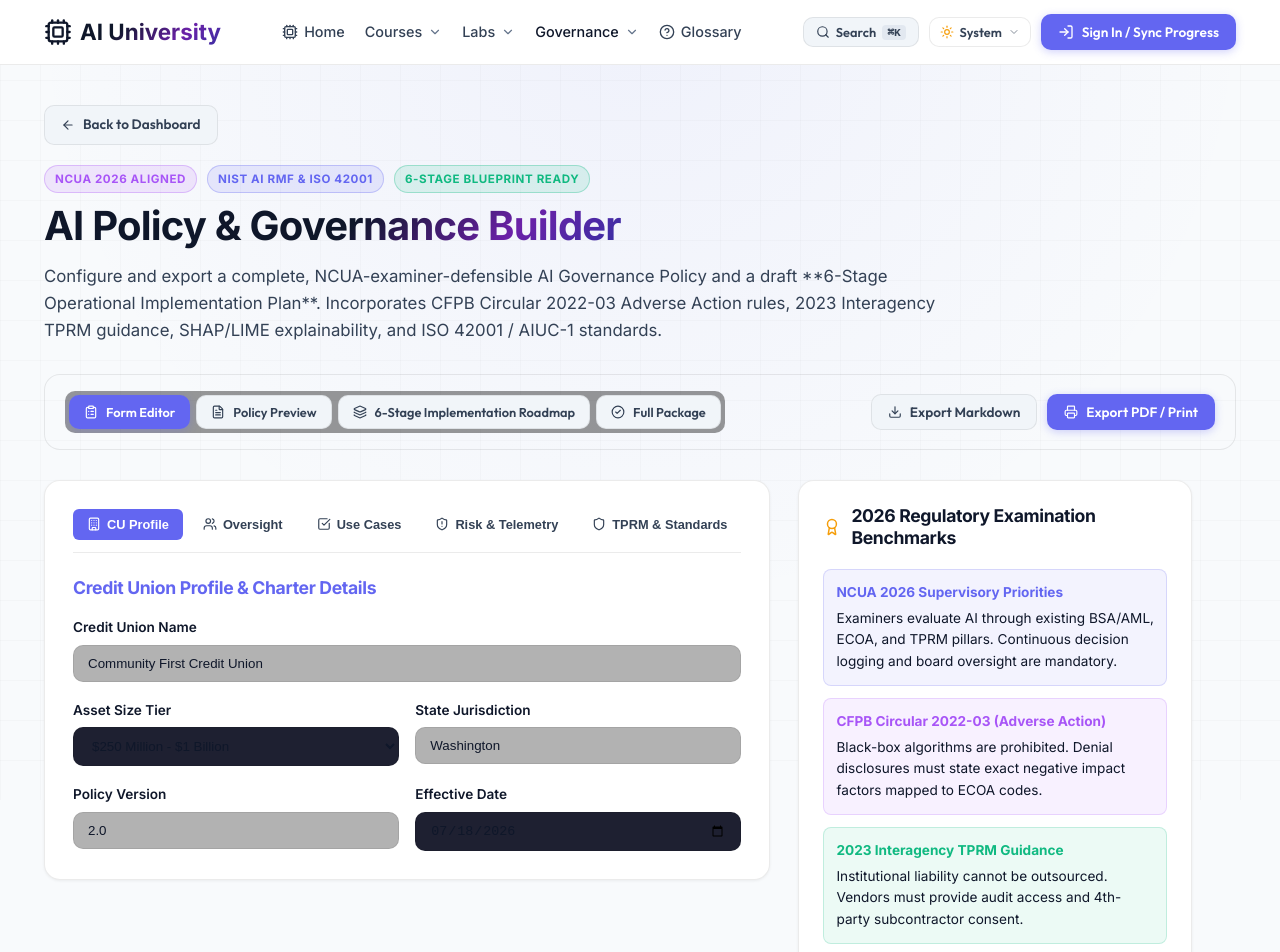
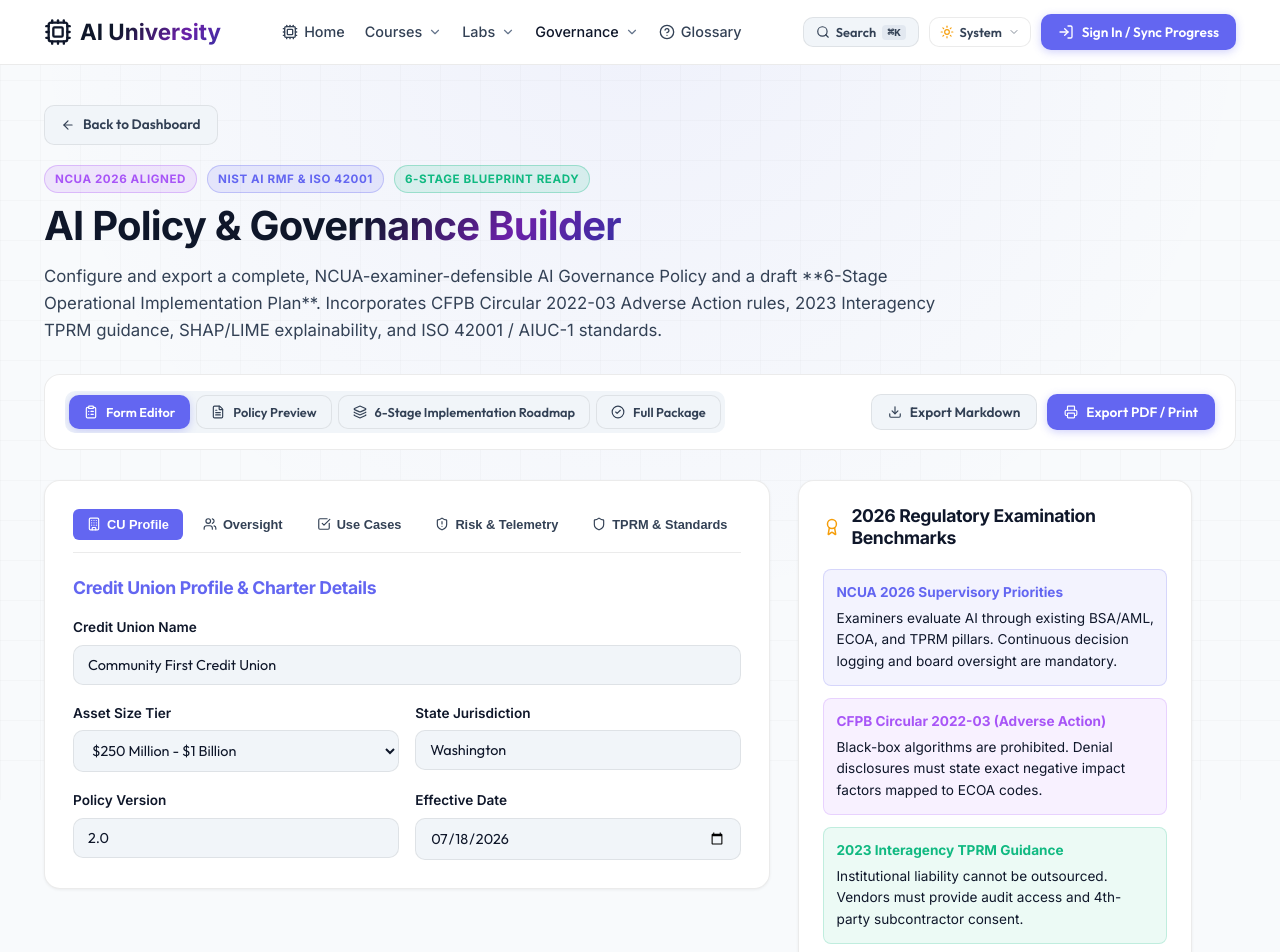
Before and after one commit to cilleyperson/ai-edu, a Next.js app: page /policy-builder in a window 1280 px wide. Shown: the top 952 px of the page. Built offline with nearby package versions, Linux system fonts and the light colour scheme.

Commit message:
fix(ui): refactor Policy Builder inputs, selects, toast alerts, and interactive tools for light mode theme compatibility

```diff
--- a/src/app/agent-studio/page.tsx
+++ b/src/app/agent-studio/page.tsx
@@ -336,13 +336,13 @@ function getAutoLoanRate() {
               </h3>
             </div>
 
-            <div style={{ padding: "16px 20px", borderBottom: "1px solid var(--border-color)", backgroundColor: "rgba(0,0,0,0.3)" }}>
+            <div style={{ padding: "16px 20px", borderBottom: "1px solid var(--border-color)", backgroundColor: "var(--surface-hover)" }}>
               <p style={{ margin: 0, fontSize: "0.9rem", color: "var(--text-secondary)", fontFamily: "monospace" }}>
                 <strong style={{ color: "var(--text-primary)" }}>{currentMission.taskPrompt}</strong>
               </p>
             </div>
 
-            <div style={{ flex: 1, padding: "20px", overflowY: "auto", display: "flex", flexDirection: "column", gap: "16px", backgroundColor: "rgba(0,0,0,0.15)" }}>
+            <div style={{ flex: 1, padding: "20px", overflowY: "auto", display: "flex", flexDirection: "column", gap: "16px", backgroundColor: "var(--surface-card)" }}>
               {trace.map((step, idx) => (
                 <div key={idx} className="animate-fade-in-up" style={{ display: "flex", gap: "12px" }}>
                   <div style={{ marginTop: "2px" }}>
--- a/src/app/globals.css
+++ b/src/app/globals.css
@@ -289,22 +289,26 @@ h4 { font-size: 1.2rem; }
   margin-bottom: 6px;
 }
 
-.form-input, .form-textarea, .form-select {
-  width: 100%;
-  padding: 10px 14px;
+input, select, textarea, .form-input, .form-textarea, .form-select {
+  font-family: var(--font-sans);
+  color: var(--text-primary);
   background-color: var(--surface-hover);
   border: 1px solid var(--border-color);
   border-radius: var(--radius-md);
-  color: var(--text-primary);
-  font-family: var(--font-sans);
+  padding: 10px 14px;
   font-size: 0.9rem;
   transition: var(--transition-fast);
 }
 
-.form-input:focus, .form-textarea:focus, .form-select:focus {
+input:focus, select:focus, textarea:focus, .form-input:focus, .form-textarea:focus, .form-select:focus {
   outline: none;
   border-color: var(--primary);
   box-shadow: 0 0 0 3px var(--primary-glow);
+}
+
+html[data-theme="light"] select option {
+  background-color: #ffffff;
+  color: #0f172a;
 }
 
 /* Header & Nav */
--- a/src/app/pipeline/page.tsx
+++ b/src/app/pipeline/page.tsx
@@ -201,7 +201,7 @@ export default function PipelineBuilder() {
           {/* Builder Canvas */}
           <div style={{ display: "flex", flexDirection: "column", gap: "24px" }}>
 
-            <div className="card" style={{ minHeight: "400px", padding: "30px", backgroundColor: "rgba(0,0,0,0.2)", border: "1px solid var(--border-color)", display: "flex", flexDirection: "column" }}>
+            <div className="card" style={{ minHeight: "400px", padding: "30px", backgroundColor: "var(--surface-card)", border: "1px solid var(--border-color)", display: "flex", flexDirection: "column" }}>
               <div style={{ display: "flex", justifyContent: "space-between", alignItems: "center", marginBottom: "24px", borderBottom: "1px solid rgba(255,255,255,0.05)", paddingBottom: "16px" }}>
                 <h3 style={{ margin: 0, fontSize: "1.1rem" }}>Canvas</h3>
                 <button
@@ -301,7 +301,7 @@ export default function PipelineBuilder() {
                   </div>
                 </div>
 
-                <div style={{ backgroundColor: "rgba(0,0,0,0.2)", borderRadius: "var(--radius-md)", padding: "16px" }}>
+                <div style={{ backgroundColor: "var(--surface-hover)", borderRadius: "var(--radius-md)", padding: "16px" }}>
                   <h4 style={{ fontSize: "0.85rem", color: "var(--text-muted)", textTransform: "uppercase", marginBottom: "12px" }}>Audit Trail</h4>
                   <ul style={{ margin: 0, paddingLeft: "20px", display: "flex", flexDirection: "column", gap: "8px" }}>
                     {results.messages.map((msg, i) => (
--- a/src/app/policy-builder/page.tsx
+++ b/src/app/policy-builder/page.tsx
@@ -499,13 +499,13 @@ Operationalize continuous fair lending monitoring, model drift tracking, and sch
             gap: "16px",
             marginBottom: "30px",
             padding: "16px 20px",
-            backgroundColor: "rgba(255, 255, 255, 0.02)",
+            backgroundColor: "var(--surface-card)",
             border: "1px solid var(--border-color)",
             borderRadius: "var(--radius-lg)",
           }}
         >
           {/* Mode Switcher Buttons */}
-          <div style={{ display: "flex", gap: "6px", background: "rgba(0,0,0,0.4)", padding: "4px", borderRadius: "var(--radius-md)", overflowX: "auto" }}>
+          <div style={{ display: "flex", gap: "6px", background: "var(--surface-hover)", padding: "4px", borderRadius: "var(--radius-md)", overflowX: "auto" }}>
             <button
               onClick={() => setViewMode("edit")}
               className={`btn ${viewMode === "edit" ? "btn-primary" : "btn-secondary"}`}
@@ -614,11 +614,6 @@ Operationalize continuous fair lending monitoring, model drift tracking, and sch
                       onChange={handleInputChange}
                       style={{
                         width: "100%",
-                        padding: "10px 14px",
-                        borderRadius: "var(--radius-md)",
-                        border: "1px solid var(--border-color)",
-                        backgroundColor: "rgba(0,0,0,0.3)",
-                        color: "var(--text-primary)",
                       }}
                     />
                   </div>
@@ -632,11 +627,6 @@ Operationalize continuous fair lending monitoring, model drift tracking, and sch
                         onChange={handleInputChange}
                         style={{
                           width: "100%",
-                          padding: "10px 14px",
-                          borderRadius: "var(--radius-md)",
-                          border: "1px solid var(--border-color)",
-                          backgroundColor: "rgba(18, 21, 38, 0.95)",
-                          color: "var(--text-primary)",
                         }}
                       >
                         <option value="Under $100 Million">Under $100 Million</option>
@@ -656,11 +646,6 @@ Operationalize continuous fair lending monitoring, model drift tracking, and sch
                         onChange={handleInputChange}
                         style={{
                           width: "100%",
-                          padding: "10px 14px",
-                          borderRadius: "var(--radius-md)",
-                          border: "1px solid var(--border-color)",
-                          backgroundColor: "rgba(0,0,0,0.3)",
-                          color: "var(--text-primary)",
                         }}
                       />
                     </div>
@@ -676,11 +661,6 @@ Operationalize continuous fair lending monitoring, model drift tracking, and sch
                         onChange={handleInputChange}
                         style={{
                           width: "100%",
-                          padding: "10px 14px",
-                          borderRadius: "var(--radius-md)",
-                          border: "1px solid var(--border-color)",
-                          backgroundColor: "rgba(0,0,0,0.3)",
-                          color: "var(--text-primary)",
                         }}
                       />
                     </div>
@@ -694,11 +674,6 @@ Operationalize continuous fair lending monitoring, model drift tracking, and sch
                         onChange={handleInputChange}
                         style={{
                           width: "100%",
-                          padding: "10px 14px",
-                          borderRadius: "var(--radius-md)",
-                          border: "1px solid var(--border-color)",
-                          backgroundColor: "rgba(18, 21, 38, 0.95)",
-                          color: "var(--text-primary)",
                         }}
                       />
                     </div>
@@ -720,11 +695,6 @@ Operationalize continuous fair lending monitoring, model drift tracking, and sch
                       onChange={handleInputChange}
                       style={{
                         width: "100%",
-                        padding: "10px 14px",
-                        borderRadius: "var(--radius-md)",
-                        border: "1px solid var(--border-color)",
-                        backgroundColor: "rgba(0,0,0,0.3)",
-                        color: "var(--text-primary)",
                       }}
                     />
                   </div>
@@ -738,11 +708,6 @@ Operationalize continuous fair lending monitoring, model drift tracking, and sch
                         onChange={handleInputChange}
                         style={{
                           width: "100%",
-                          padding: "10px 14px",
-                          borderRadius: "var(--radius-md)",
-                          border: "1px solid var(--border-color)",
-                          backgroundColor: "rgba(18, 21, 38, 0.95)",
-                          color: "var(--text-primary)",
                         }}
                       >
                         <option value="Chief Risk Officer">Chief Risk Officer (CRO)</option>
@@ -761,11 +726,6 @@ Operationalize continuous fair lending monitoring, model drift tracking, and sch
                         onChange={handleInputChange}
                         style={{
                           width: "100%",
-                          padding: "10px 14px",
-                          borderRadius: "var(--radius-md)",
-                          border: "1px solid var(--border-color)",
-                          backgroundColor: "rgba(18, 21, 38, 0.95)",
-                          color: "var(--text-primary)",
                         }}
                       >
                         <option value="Quarterly">Quarterly</option>
@@ -795,7 +755,7 @@ Operationalize continuous fair lending monitoring, model drift tracking, and sch
                         style={{
                           padding: "12px 14px",
                           borderRadius: "var(--radius-md)",
-                          backgroundColor: "rgba(255,255,255,0.02)",
+                          backgroundColor: "var(--surface-hover)",
                           border: "1px solid var(--border-color)",
                           display: "flex",
                           alignItems: "flex-start",
@@ -833,11 +793,6 @@ Operationalize continuous fair lending monitoring, model drift tracking, and sch
                       onChange={handleInputChange}
                       style={{
                         width: "100%",
-                        padding: "10px 14px",
-                        borderRadius: "var(--radius-md)",
-                        border: "1px solid var(--border-color)",
-                        backgroundColor: "rgba(18, 21, 38, 0.95)",
-                        color: "var(--text-primary)",
                       }}
                     >
                       <option value="Monthly">Monthly</option>
@@ -960,7 +915,7 @@ Operationalize continuous fair lending monitoring, model drift tracking, and sch
           </div>
         ) : (
           /* PREVIEW MODE: Publication-Ready Policy & Implementation Documents */
-          <div className="card" style={{ padding: "40px", backgroundColor: "#fff", color: "#111827", borderRadius: "var(--radius-lg)" }}>
+          <div className="card" style={{ padding: "40px", backgroundColor: "var(--surface-card)", color: "var(--text-primary)", borderRadius: "var(--radius-lg)" }}>
             <pre style={{ fontFamily: "serif", fontSize: "0.95rem", lineHeight: 1.6, whiteSpace: "pre-wrap" }}>
               {getActiveContent()}
             </pre>
--- a/src/app/redteam/page.tsx
+++ b/src/app/redteam/page.tsx
@@ -282,7 +282,7 @@ export default function RedTeamLab() {
                 <input
                   type="text"
                   className="form-input"
-                  style={{ flex: 1, fontFamily: "monospace", fontSize: "0.9rem", border: "1px solid var(--danger)", backgroundColor: "rgba(0,0,0,0.2)" }}
+                  style={{ flex: 1, fontFamily: "monospace", fontSize: "0.9rem", border: "1px solid var(--danger)", backgroundColor: "var(--surface-hover)" }}
                   placeholder="Enter malicious prompt payload..."
                   value={userInput}
                   onChange={(e) => setUserInput(e.target.value)}
--- a/src/app/tokenizer/page.tsx
+++ b/src/app/tokenizer/page.tsx
@@ -279,7 +279,7 @@ export default function Tokenizer() {
                   padding: "14px",
                   borderRadius: "var(--radius-md)",
                   border: "1px solid var(--border-color)",
-                  backgroundColor: "rgba(0,0,0,0.3)",
+                  backgroundColor: "var(--surface-hover)",
                   color: "var(--text-primary)",
                   fontFamily: "var(--font-sans)",
                   fontSize: "0.95rem",
@@ -330,7 +330,7 @@ export default function Tokenizer() {
                   gap: "4px",
                   padding: "14px",
                   borderRadius: "var(--radius-md)",
-                  backgroundColor: "rgba(0,0,0,0.4)",
+                  backgroundColor: "var(--surface-hover)",
                   border: "1px solid var(--border-color)",
                   maxHeight: "180px",
                   overflowY: "auto",
```
Also changed, not shown: src/components/ToastProvider.tsx (+6 -5 lines).
